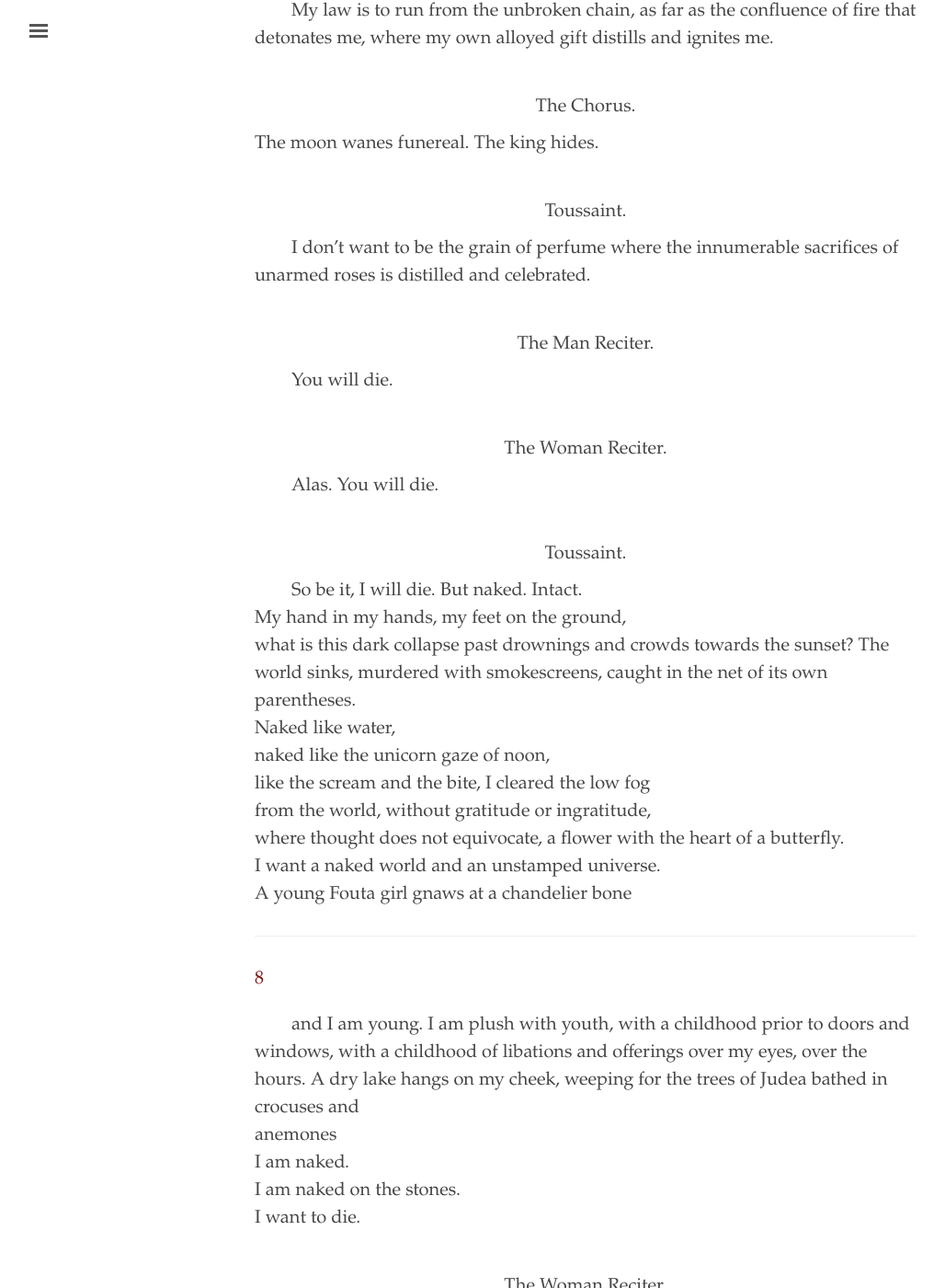
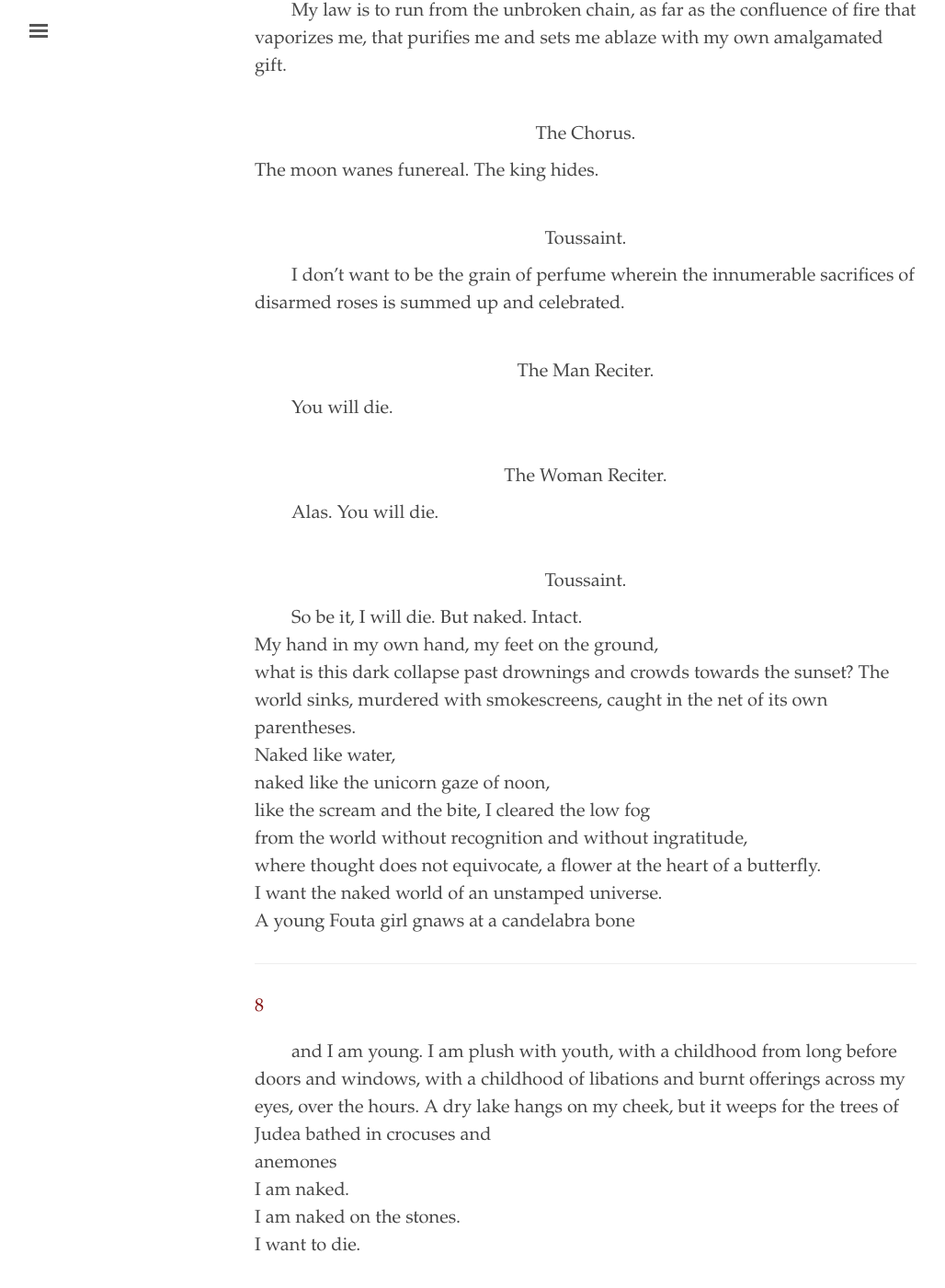
Before and after one commit to elotroalex/chiens, a Jekyll site: the page built from _texts/translation.md, in a window 1280 px wide and 1400 px high, scrolled down 7297 px. Shown: the whole window at 92% size, without its empty margins (3-1031 px from the left). Built offline with Jekyll 4.4.1, drawn with Linux system fonts in a browser that asks for light colours; some of the changed text lies outside the part shown.

Commit message:
page 7 kg1

```diff
--- a/_texts/translation.md
+++ b/_texts/translation.md
@@ -218,7 +218,7 @@ Please note that the following text contains violence in many guises, including
 
 - {:.sp} Toussaint.
 
-- {:.pr.i} My law is to run from the unbroken chain, as far as the confluence of fire that detonates me, where my own alloyed gift distills and ignites me.
+- {:.pr.i} My law is to run from the unbroken chain, as far as the confluence of fire that vaporizes me, that purifies me and sets me ablaze with my own amalgamated gift.
 
 - {:.sp} The Chorus.
 
@@ -226,7 +226,7 @@ Please note that the following text contains violence in many guises, including
 
 - {:.sp} Toussaint.
 
-- {:.pr.i} I don't want to be the grain of perfume where the innumerable sacrifices of unarmed roses is distilled and celebrated.
+- {:.pr.i} I don't want to be the grain of perfume wherein the innumerable sacrifices of disarmed roses is summed up and celebrated.
 
 - {:.sp} The Man Reciter.
 
@@ -239,21 +239,21 @@ Please note that the following text contains violence in many guises, including
 - {:.sp} Toussaint.
 
 - {:.i2} So be it, I will die. But naked. Intact.
-- My hand in my hands, my feet on the ground,
+- My hand in my own hand, my feet on the ground,
 - {:.pr} what is this dark collapse past drownings and crowds towards the sunset? The world sinks, murdered with smokescreens, caught in the net of its own parentheses.
 - Naked like water,
 - naked like the unicorn gaze of noon,
 - like the scream and the bite, I cleared the low fog
-- from the world, without gratitude or ingratitude,
-- where thought does not equivocate, a flower with the heart of a butterfly.
-- I want a naked world and an unstamped universe.
-- A young Fouta girl gnaws at a chandelier bone
+- from the world without recognition and without ingratitude,
+- where thought does not equivocate, a flower at the heart of a butterfly.
+- I want the naked world of an unstamped universe.
+- A young Fouta girl gnaws at a candelabra bone
 
 ---
 
 [8]({{site.baseurl}}/chiens/p008.html){:.pagetitle}
 
-- {:.pr.i} and I am young. I am plush with youth, with a childhood prior to doors and windows, with a childhood of libations and offerings over my eyes, over the hours. A dry lake hangs on my cheek, weeping for the trees of Judea bathed in crocuses and
+- {:.pr.i} and I am young. I am plush with youth, with a childhood from long before doors and windows, with a childhood of libations and burnt offerings across my eyes, over the hours. A dry lake hangs on my cheek, but it weeps for the trees of Judea bathed in crocuses and
 - anemones
 - I am naked.
 - I am naked on the stones.
```
Also changed, not shown: other parts of _texts/translation.md (+10 -10 lines).
